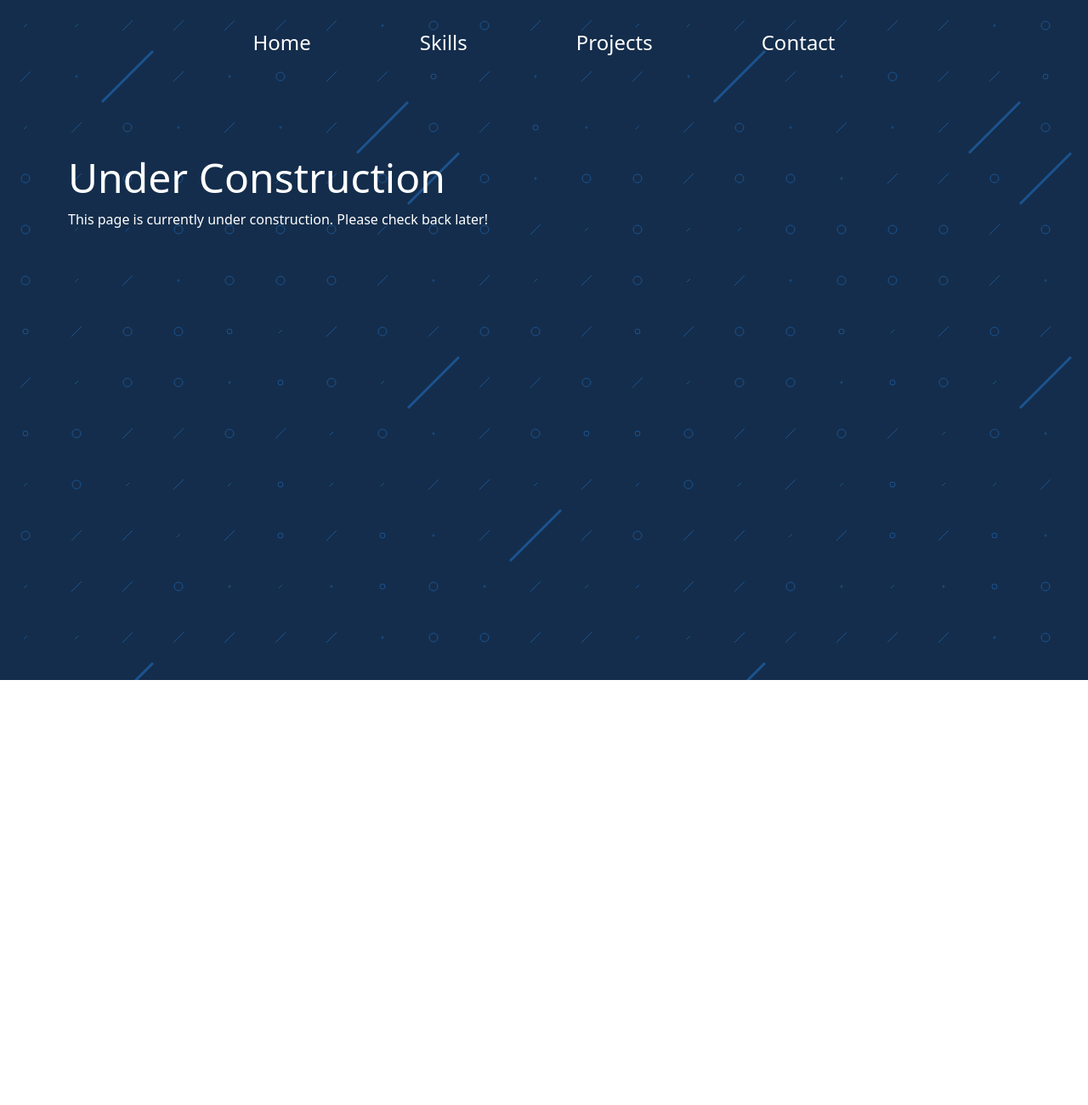
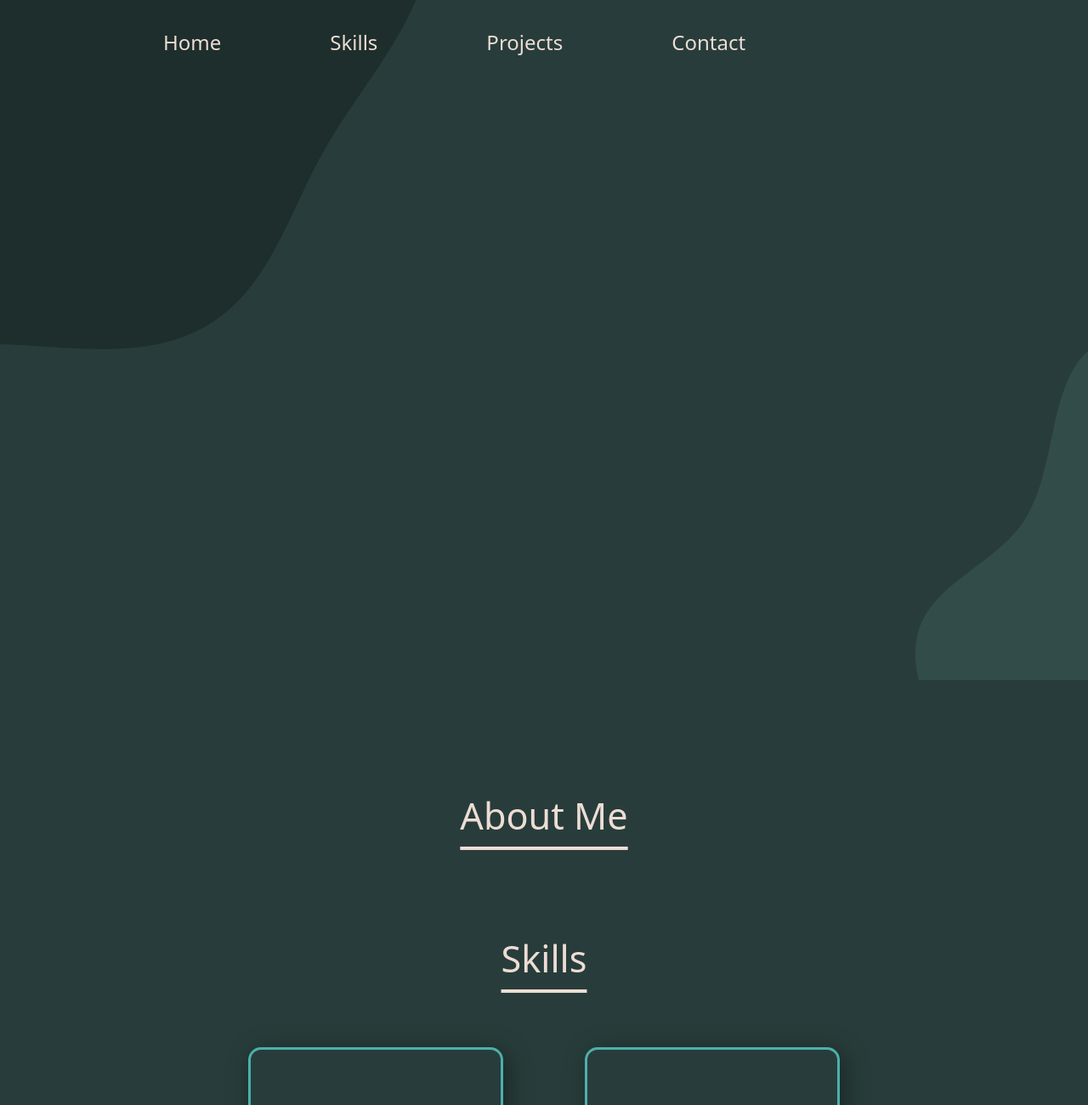
Before and after one commit to TheRealGameZ/Aricode, a Vue app: page / in a window 1280 px wide. Shown: the top 1300 px of the page at 85% size. Before the commit the page ends 800 px from the top, so only its background shows below. Built offline with nearby package versions, Linux system fonts and the light colour scheme.

Commit message:
Added final ColorPalette

```diff
--- a/src/assets/styles.scss
+++ b/src/assets/styles.scss
@@ -2,7 +2,7 @@ $primary:       #f1faee;
 $secondary:     #451952;
 $success:       #662549;
 $error:         #e63946;
-$text:          white;
+$text:          #EDDDD4;
 $textHover:     #a8dadc;
 $light:         #E8BCB9;
 
@@ -11,9 +11,11 @@ $light:         #E8BCB9;
     padding: 0;
 }
 
-body{
+.backgroundContainer {
     background-image: url(../assets/background.svg);
-    background-repeat: repeat;
+    background-repeat: no-repeat;
+    height: 100vh;
+    background-size: cover;
 }
 
 a {
@@ -53,4 +55,14 @@ h4 {
 
 .content {
     padding: 5rem;
+    background-color: #283D3B;
 }
+
+article>header{
+    text-align: center;
+}
+article>header>h2{
+    text-decoration-line: underline;
+    text-underline-offset: 20px;
+    line-height: 6rem;
+}
--- /dev/null
+++ b/src/components/FlipCart.vue
@@ -0,0 +1,81 @@
+<script>
+  export default {
+    props: ['title', 'content']
+  }
+</script>
+
+<template>
+  <div class="card-flip">
+    <div class="flip">
+      <div class="front">
+        <!-- front content -->
+        <div class="card">
+          <div class="card-block">
+            <h4>{{ title }}</h4>
+          </div>
+        </div>
+      </div>
+      <div class="back">
+        <!-- back content -->
+        <div class="card">
+          <div class="card-block">
+            <p class="card-text">{{ content }}</p>
+          </div>
+        </div>
+      </div>
+    </div>
+  </div>
+</template>
+
+<style scoped>
+.card-flip {
+  perspective: 1000px;
+  &:hover .flip,
+  &.hover .flip {
+    transform: rotateY(180deg);
+  }
+}
+
+.card {
+  width: 300px;
+  height: 400px;
+  background-size: cover;
+  border-radius: 15px;
+  border: 3px solid #4cb0ac;
+  display: flex;
+  align-items: center;
+  justify-content: center;
+  background-color: #283D3B;
+  box-shadow: 5px 5px 30px rgba(0, 0, 0, 0.40);
+}
+
+.card-flip,
+.front,
+.back {
+  width: 300px;
+  height: 400px;
+}
+
+.flip {
+  transition: 0.6s;
+  transform-style: preserve-3d;
+  position: relative;
+}
+
+.front,
+.back {
+  backface-visibility: hidden;
+  position: absolute;
+  top: 0;
+  left: 0;
+}
+
+.front {
+  z-index: 2;
+  transform: rotateY(0deg);
+}
+
+.back {
+  transform: rotateY(180deg);
+}
+</style>
--- a/src/views/HomeView.vue
+++ b/src/views/HomeView.vue
@@ -1,16 +1,71 @@
 <template>
+  <div class="container-fluid backgroundContainer"></div>
   <div class="content">
-    <under-construction></under-construction>
+    <div class="container-fluid">
+      <div class="row">
+        <article>
+          <header>
+            <h2>About Me</h2>
+          </header>
+
+        </article>
+      </div>
+      <div class="row">
+        <article>
+          <header>
+            <h2>Skills</h2>
+          </header>
+          <div class="d-flex flex-row flex-wrap justify-content-center">
+            <div class="p-5" v-for="(card, index) in flipCards" :key="index">
+              <flip-cart :title="card.title" :content="card.content"></flip-cart>
+            </div>
+          </div>
+        </article>
+      </div>
+      <div class="row">
+        <article>
+        </article>
+      </div>
+      <div class="row">
+        <article>
+        </article>
+      </div>
+    </div>
   </div>
 </template>
 
 <script>
-import UnderConstruction from "@/components/UnderConstruction.vue";
+import FlipCart from "@/components/FlipCart.vue";
 
 export default {
   name: 'HomeView',
   components: {
-    UnderConstruction
+    FlipCart
+  },
+  data() {
+    return {
+      flipCards: [
+        { title: "Card 1", content: "Content for Card 1" },
+        { title: "Card 2", content: "Content for Card 2" },
+        { title: "Card 2", content: "Content for Card 2" },
+        { title: "Card 2", content: "Content for Card 2" },
+        { title: "Card 2", content: "Content for Card 2" },
+        { title: "Card 2", content: "Content for Card 2" },
+        { title: "Card 2", content: "Content for Card 2" },
+        { title: "Card 2", content: "Content for Card 2" },
+        { title: "Card 2", content: "Content for Card 2" },
+        { title: "Card 2", content: "Content for Card 2" },
+        { title: "Card 2", content: "Content for Card 2" },
+      ]
+    };
   }
 }
 </script>
+
+<style>
+nav {
+  background-color: transparent;
+  position: absolute;
+  left: 10%;
+}
+</style>
--- a/src/views/SkillsView.vue
+++ b/src/views/SkillsView.vue
@@ -8,8 +8,8 @@
 </script>
 
 <template>
-    <div class="content ">
-        <div class="container-fluid customBorder">
+    <div class="content">
+        <div class="container-fluid">
             <div class="row">
                 <div class="col-10">
                     <div v-if="selectedItem === 'about'">
```
Also changed, not shown: src/assets/Hexagon.svg (added), src/assets/background.svg.
